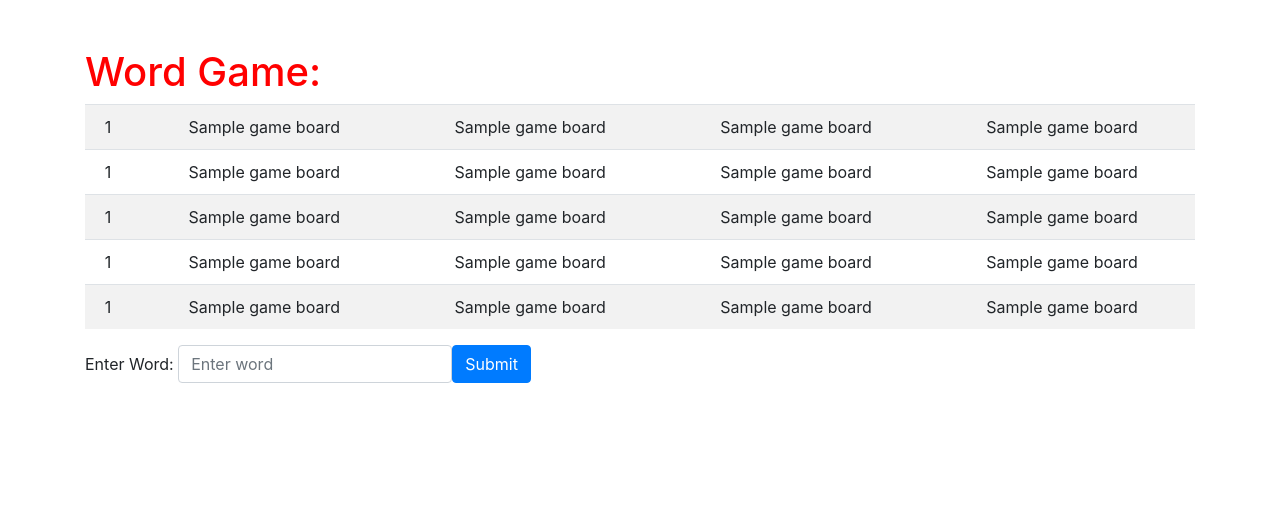
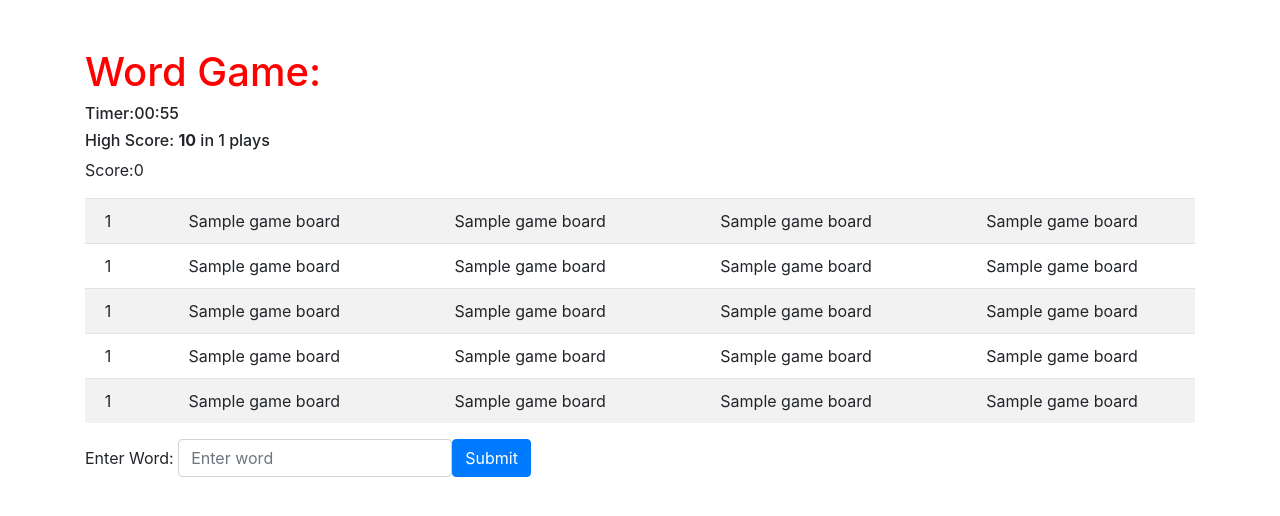
Before and after one commit to jetamartin/flask_word_game, a Flask app: template templates/game_board.html in a window 1280 px wide. Shown: the top 516 px of the page. Run offline with Flask 2, Linux system fonts and the light colour scheme; the template is opened without the code that fills it: most values are stand-ins (such as "Sample title", 1, 10 or a date in 2020); parts of the project's set-up code (start-up, migrations or seed data) failed here and were passed over; some libraries are stand-ins or nearby versions.

Commit message:
basic functionality working..next will be to refactor and refine

```diff
--- a/app.py
+++ b/app.py
@@ -1,5 +1,5 @@
 # Setup config
-from flask import Flask, request, render_template, redirect, flash, session
+from flask import Flask, request, render_template, redirect, flash, session, jsonify
 # from flask_debugtoolbar import DebugToolbarExtension
 
 app = Flask(__name__)
@@ -10,14 +10,36 @@ app.config['DEBUG_TB_INTERCEPT_REDIRECTS'] = False
 from boggle import Boggle
 boggle_game = Boggle()
 
+
 @app.route('/')
 def root():
-  if (session['game_board']):
-    game_board = session['game_board']
-  else:
-   game_board = boggle_game.make_board()
-  return render_template('game_board.html', game_board = game_board)
 
-@app.route('/word_guess')
+  game_board = boggle_game.make_board()
+  session['game_board'] = game_board
+  high_score = session.get("high_score", 0)
+  play_count = session.get("play_count", 0)
+  return render_template('game_board.html', game_board = game_board,
+  high_score = high_score, play_count = play_count)
+
+@app.route('/word_check')
 def word_submit():
-  return render_template('')
+
+  game_board = session['game_board']
+  word_value = request.args['word']
+  word_check = boggle_game.check_valid_word(game_board, word_value)
+  # import pdb; pdb.set_trace()
+  check_results = {'result' : word_check}
+  return jsonify(check_results)
+
+@app.route('/post_score', methods = ['POST'])
+def record_score():
+  # import pdb; pdb.set_trace()
+  # highest_score = request.json['params']['score']
+  score = request.json["score"]
+  high_score = session.get("high_score", 0)
+  play_count = session.get("play_count", 0)
+
+  session['play_count'] = play_count + 1
+  session['high_score'] = max(score, high_score)
+
+  return jsonify(newHighScore = score > high_score)
--- a/static/scripts.js
+++ b/static/scripts.js
@@ -1,11 +1,87 @@
 $(function() {
 
-  $("h1").on("click", function(evt) {
-    console.log("Hello");
-  })
+  let scoreCount = $('#score-count');
 
-  $("#word_form").on("submit", function(evt) {
+  score = 0;
+
+  $("#word-form").on("submit", handleSubmit.bind(this));
+
+  // function incrementScore(word) {
+  //   console.log('increaseScore function');
+  //   score+= word.length;
+  //   console.log('Score = ', score);
+  // }
+
+  async function postScore ( score ) {
+    let response = await axios.post("http://127.0.0.1:5000/post_score",
+    { "score": score } );
+    // console.log(`High Score = ${high_score}, Score = ${score}`)
+    console.log(response.data.newHighScore);
+    // if (response.data.newHighScore) {
+    //   score = high_score
+    // }
+    //   this.showMessage(`New record: ${this.score}`, "ok");
+    // } else {
+    //   this.showMessage(`Final score: ${this.score}`, "ok");
+    // }
+    // console.log(highscore);
+  }
+
+  async function handleSubmit(evt) {
+    let wordInput = $("#word-input")
+    console.log("handleSubmit function")
     evt.preventDefault();
-    console.log("submitted");
-    })
+    let word = wordInput.val();
+    wordInput.val('');
+
+    results = await axios.get("http://127.0.0.1:5000/word_check",
+    { params:
+      { word: word }
+    } )
+    console.log(results);
+    result_code = results.data.result;
+
+    if (result_code == 'ok') {
+      result_msg = $('#results-msg').text(result_code)
+      score+= word.length;
+      scoreCount.text(score);
+
+    }
+    else if (result_code == 'not-on-board') {
+      $('#results-msg').text(`Sorry '${word}' is not on the game board`)
+    }
+    else {
+      result_msg = $('#results-msg').text(result_code)
+    }
+  }
+
+    function startTimer(duration, display) {
+      var timer = duration, minutes, seconds;
+      let x = setInterval(function () {
+          minutes = parseInt(timer / 60, 10);
+          seconds = parseInt(timer % 60, 10);
+
+          minutes = minutes < 10 ? "0" + minutes : minutes;
+          seconds = seconds < 10 ? "0" + seconds : seconds;
+
+          display.text(minutes + ":" + seconds);
+
+          if (--timer < 0) {
+              $('#timer-expired').toggle();
+              $('#timer').toggle();
+              $("#word-form :input").prop("disabled", true);
+              clearInterval(x);
+              console.log("score count", score);
+              postScore(score);
+              return;
+          }
+      }, 1000);
+  }
+
+
+let sixtySeconds = 60,
+    display = $('#timer');
+startTimer(sixtySeconds, display);
+
+
 })
--- a/static/style.css
+++ b/static/style.css
@@ -5,3 +5,7 @@ h1 {
 .container {
   margin-top: 3rem;
 }
+
+#timer-expired {
+  display: none;
+}
--- a/templates/base.html
+++ b/templates/base.html
@@ -8,11 +8,14 @@
 </head>
 <body>
   <div class='container'>
+    <h1>Word Game:</h1>
+
     {% block content %} {% endblock %}
   </div>
 <script src="https://code.jquery.com/jquery-3.4.1.slim.min.js" integrity="sha384-J6qa4849blE2+poT4WnyKhv5vZF5SrPo0iEjwBvKU7imGFAV0wwj1yYfoRSJoZ+n" crossorigin="anonymous"></script>
 <script src="https://cdn.jsdelivr.net/npm/popper.js@1.16.0/dist/umd/popper.min.js" integrity="sha384-Q6E9RHvbIyZFJoft+2mJbHaEWldlvI9IOYy5n3zV9zzTtmI3UksdQRVvoxMfooAo" crossorigin="anonymous"></script>
 <script src="https://stackpath.bootstrapcdn.com/bootstrap/4.4.1/js/bootstrap.min.js" integrity="sha384-wfSDF2E50Y2D1uUdj0O3uMBJnjuUD4Ih7YwaYd1iqfktj0Uod8GCExl3Og8ifwB6" crossorigin="anonymous"></script>
+<script src="https://unpkg.com/axios@0.19.0/dist/axios.js"></script>
 <script src="/static/scripts.js"></script>
 </body>
 </html>
--- a/templates/game_board.html
+++ b/templates/game_board.html
@@ -2,8 +2,14 @@
 {% block title %} {% endblock %}
 
 {% block content %}
-<h1>Word Game:</h1>
 <div>
+  <h6>Timer:<span id="timer"></span> <span id="timer-expired">Time is up!</span></h6>
+  <h6>High Score:
+    <b>{{ high_score }}</b>
+    in {{ play_count }} plays
+  </h6>
+
+  <p>Score:<span id="score-count">0</span></p>
   <table class="table table-striped">
     <tbody>
       {% for x in range(0,5) %}
@@ -17,12 +23,16 @@
     {% endfor %}
     </tbody>
   </table>
-  <form action="" class="form-inline" id="word_form">
+  <form action="" class="form-inline" id="word-form">
     <div class="form-group mb-2">
       <label for="word">Enter Word:&nbsp </label>
-      <input type="text" class="form-control" id="word_input" name='word_input' placeholder="Enter word">
+      <input type="text" class="form-control" id="word-input" name='word-input' placeholder="Enter word">
     </div>
     <button class="btn btn-primary mb-2">Submit</button>
   </form>
+  <p id="results-msg"></p>
+
 </div>
+
 {% endblock %}
+<!-- <script src="{{url_for('static', filename='scripts.js')}}"></script> -->
```
